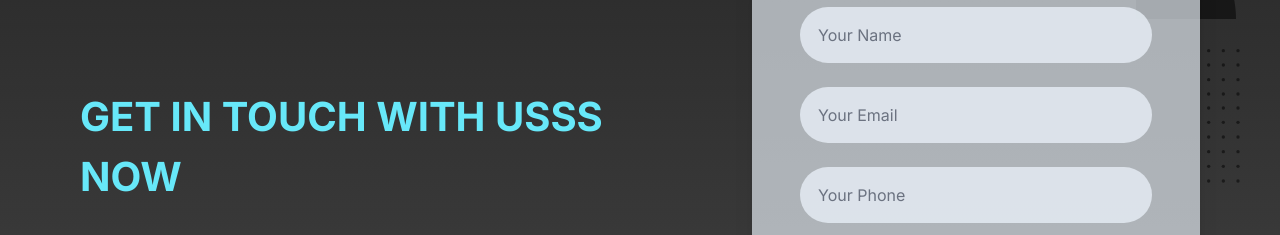
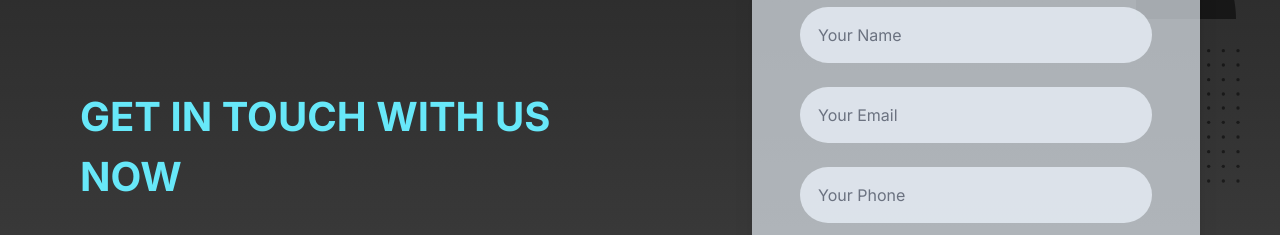
Before and after one commit to ShayanAhmed-0/LeadingEdge, a Next.js app: page /contactus in a window 1280 px wide. Shown: the part 193-428 px from the top of the page. Built offline with nearby package versions, Linux system fonts and the light colour scheme.

Commit message:
final_changes

```diff
--- a/src/components/ContactusComp.js
+++ b/src/components/ContactusComp.js
@@ -33,7 +33,7 @@ const submitButton=async(e)=>{
                We are at your Service  😊😊 !!
                 </span> */}
                 <h2 className="mb-6 text-[32px] font-bold uppercase text-cyan-300 sm:text-[40px] lg:text-[36px] xl:text-[40px]">
-                  GET IN TOUCH WITH USss now
+                  GET IN TOUCH WITH US Now
                 </h2>
                 <h1  className="font-bold leading-relaxed text-transparent bg-gradient-to-br from-cyan-100 via-yellow-100 to-cyan-100 bg-clip-text mb-9">
                 <Typewriter
```
